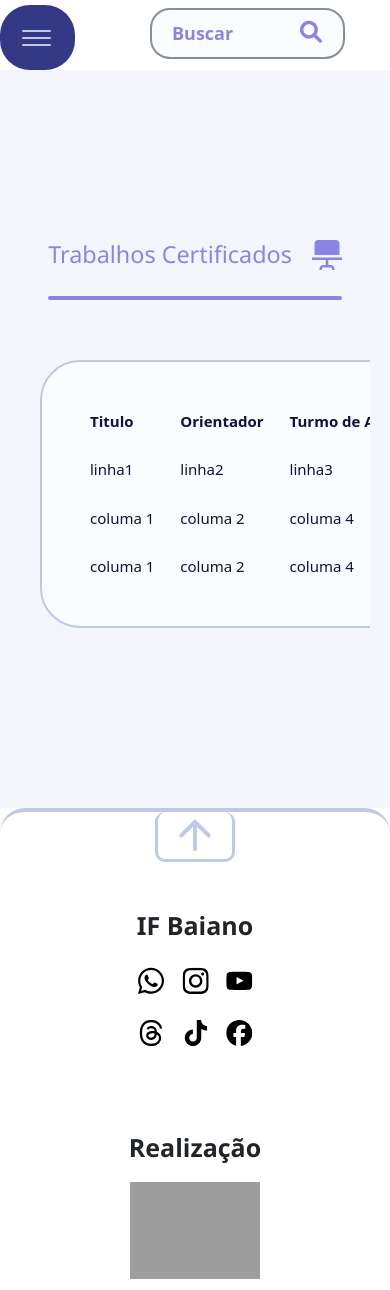
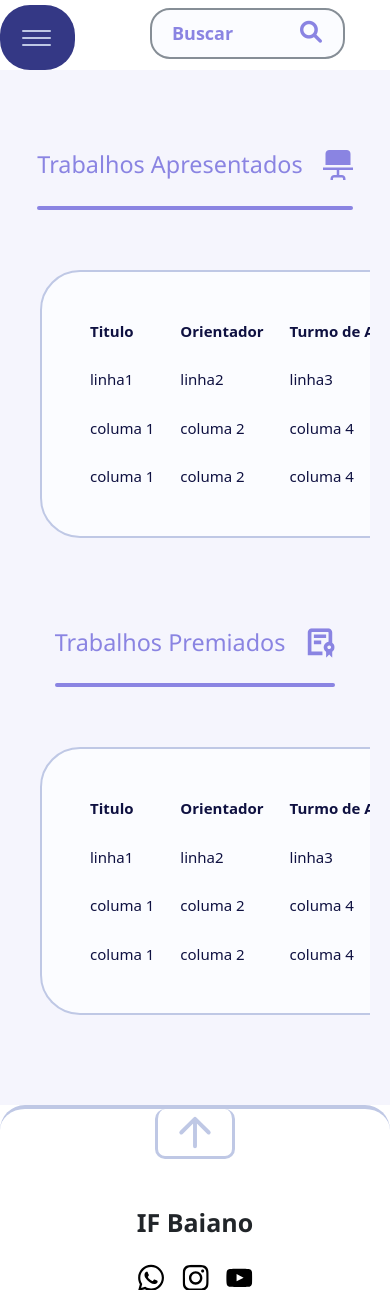
Before and after one commit to JH0nnYGb/FECITEC_GIT, a Django app: page //certificados in a window 390 px wide. Shown: the part 200-1490 px from the top of the page. Run offline with Django 5.2, Linux system fonts and the light colour scheme; grey boxes are pictures that could not be loaded.

Commit message:
Tela de aprovados/certificados#1

```diff
--- a/fecitec/static/Css/Midias/Phone/certificados-phone.css
+++ b/fecitec/static/Css/Midias/Phone/certificados-phone.css
@@ -44,20 +44,17 @@
     width: 20rem;
   }
 
+  .content_father {
+    display: flex;
+    gap: 6rem;
+    flex-direction: column;
+    margin-block: 4rem;
+    }
 
-  .content_father {
-    /* overflow: hidden; */
-    display: flex;
-    gap: 0px;
-    flex-direction: column;
-    /* margin-block: 10rem; */
-    }
     .content_child{
         width: 100%;
         display: flex;
         flex-direction: column;
-        /* justify-content: center; */
-        /* align-items: center; */
     }
 
     .container-table{
--- a/fecitec/templates/certificados.html
+++ b/fecitec/templates/certificados.html
@@ -13,18 +13,10 @@
 {% block content %}
 <div class="container-table">
     <div class="content_father">
-        <!-- <form action="">
-
-            <div class="test">
-                <input type="text" class="seachr-bar" class="test2" name ="buscar" placeholder="Buscar" >
-                <i class="fas fa-search" id="lupa"></i>
-            </div>
-        </form> -->
-
         <div class="content_child">
             <section class="title_table">
                 <article class="presented">
-                    <h2> Trabalhos Certificados </h2>
+                    <h2> Trabalhos Apresentados </h2>
                     <img  style="height: 30px;" src="{% static 'images/icone-banner.svg'%}" alt="">
                 </article>
                 <div class="barracks"></div>
@@ -59,8 +51,49 @@
                     </tbody>
                 </table>
             </section>
+        </div>
 
+        <!-- segunda tabela  -->
+        <div class="content_child">
+            <section class="title_table">
+                <article class="presented">
+                    <h2> Trabalhos Premiados </h2>
+                    <img  style="height: 30px;" src="{% static 'images/icone-approved.svg'%}" alt="">
+                </article>
+                <div class="barracks"></div>
+            </section>
+            <section class="table-responsive"> <!-- dessa div deixa a tabela responsiva para midias menores  -->
+                <table class="table_approved">
+                    <thead class="cabecalho_table">
+                        <th w-10%>Titulo</th>
+                        <th>Orientador</th>
+                        <th>Turmo de Apresentação</th>
+                        <th>Integrantes</th>
+                    </thead>
+                    <tbody>
+                        <tr class="li_table">
+                            <td style="width: 25%;">linha1</td>
+                            <td style="width: 25%;">linha2</td>
+                            <td style="width: 15%;">linha3</td>
+                            <td style="width: 35%;">linha4</td>
+                        </tr>
+                        <tr class="li_table">
+                            <td class="conteudo_li">columa 1</td>
+                            <td class="conteudo_li">columa 2</td>
+                            <td class="conteudo_li">columa 4</td>
+                            <td class="conteudo_li">columa 3</td>
+                        </tr>
+                        <tr class="li_table">
+                            <td class="conteudo_li">columa 1</td>
+                            <td class="conteudo_li">columa 2</td>
+                            <td class="conteudo_li">columa 4</td>
+                            <td class="conteudo_li">columa 3</td>
+                        </tr>
+                    </tbody>
+                </table>
+            </section>
         </div>
+
     </div>
 </div>
 
```
Also changed, not shown: fecitec/static/images/icone-approved.svg (added).
